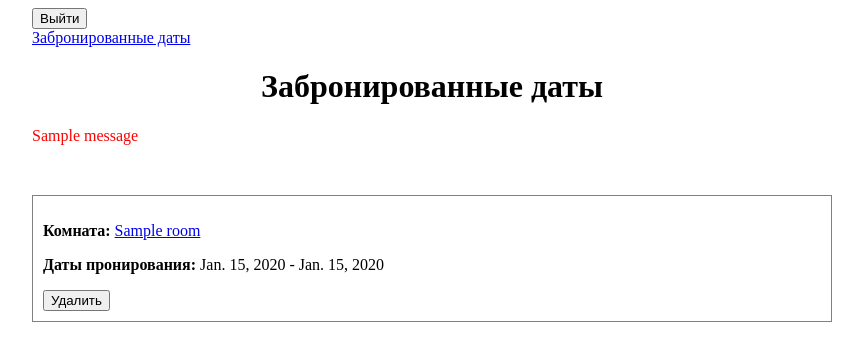
After one commit to vggog/python_test_task3, a Django app: page /rooms/booked_dates/ in a window 1280 px wide. The commit adds this page. Shown: the top 361 px of the page, without its empty margins (208-1071 px from the left). Run offline with Django 5.2, Linux system fonts and the light colour scheme; a user stored in the database is signed in; tables that the repository leaves empty hold one stand-in row (values such as "Sample post"); one stand-in notice (Sample message) is shown; parts of the project's set-up code (start-up, migrations or seed data) failed here and were passed over; some libraries are stand-ins or nearby versions.

Commit message:
Add views to get all booking records and delete booked dates

```diff
--- a/rooms/service.py
+++ b/rooms/service.py
@@ -151,3 +151,26 @@ class Service:
         booking_record.save()
 
         return 'Бронь успешна.'
+
+    @staticmethod
+    def get_booking_records(user: User) -> BookingRecords:
+        """Метод для получения всех записей на бронь сделанные пользоватедем"""
+        return BookingRecords.objects.filter(user=user)
+
+    @staticmethod
+    def delete_booked_date(
+            booking_record_id: int,
+            user: User
+    ) -> tuple[bool, str]:
+        """Метод для удаления записи на бронь"""
+        try:
+            booking_record = BookingRecords.objects.get(id=booking_record_id)
+        except ObjectDoesNotExist:
+            return False, 'Запись о броне не найдена.'
+
+        if booking_record.user != user:
+            return False, 'У вас не прав на удаление записи бронирования.'
+
+        booking_record.delete()
+
+        return True, 'Успешно удалено.'
--- /dev/null
+++ b/rooms/static/css/booking_records.css
@@ -0,0 +1,8 @@
+.booked_dates {
+    margin-top: 50px;
+}
+.booked_date {
+    padding: 10px;
+    margin-top: 25px;
+    border: 1px solid grey;
+}
--- /dev/null
+++ b/rooms/templates/booking_records.html
@@ -0,0 +1,31 @@
+{% extends "base.html" %}
+{% load static %}
+
+{% block additional_media %}
+    <link href="{% static "css/booking_records.css" %}" rel="stylesheet">
+{% endblock %}
+
+{% block title %}Моя бронь{% endblock %}
+
+{% block content %}
+    <h1>Забронированные даты</h1>
+        {% if messages %}
+                {% for message in messages %}
+                    <p style="color:red">{{ message|safe }}</p>
+                {% endfor %}
+        {% endif %}
+    <div class="booked_dates">
+        {% for date in booking_records %}
+            <div class="booked_date">
+                <p><b>Комната: </b><a href="{% url 'room' date.room.pk %}">{{ date.room.title }}</a></p>
+                <p><b>Даты пронирования: </b> {{ date.date_from }} - {{ date.date_to }}</p>
+                 <form action="{% url 'delete_booked_dates' date.pk %}" method="post">
+                    {% csrf_token %}
+                    <input type="submit" value="Удалить">
+                </form>
+            </div>
+        {% empty %}
+            <p style="text-align:center">Забронированные комнаты не найдены.</p>
+        {% endfor %}
+    </div>
+{% endblock %}
--- a/rooms/urls.py
+++ b/rooms/urls.py
@@ -4,5 +4,11 @@ from . import views
 
 urlpatterns = [
     path('', views.all_rooms),
-    path('<int:room_id>', views.get_room, name='room')
+    path('<int:room_id>', views.get_room, name='room'),
+    path('booked_dates/', views.get_booking_records, name='booked_dates'),
+    path(
+        'booked_dates/delete/<int:booked_record_id>',
+        views.delete_booked_required,
+        name='delete_booked_dates',
+    )
 ]
--- a/rooms/views.py
+++ b/rooms/views.py
@@ -1,7 +1,9 @@
-from django.http import HttpResponse, HttpRequest
-from django.shortcuts import render
+from django.http import HttpResponse, HttpRequest, HttpResponseRedirect
+from django.shortcuts import render, redirect
+from django.contrib import messages
 from django.contrib.auth import get_user
 from django.contrib.auth.models import AnonymousUser
+from django.contrib.auth.decorators import login_required
 
 from .service import Service
 from .forms import FilterAndSortForm, BookingRecordForm
@@ -66,3 +68,33 @@ def get_room(request: HttpRequest, room_id: int) -> HttpResponse:
         'room.html',
         context
     )
+
+
+@login_required(login_url='/login/')
+def get_booking_records(request: HttpRequest) -> HttpResponse:
+    """Вьюха для получения забронированных записей"""
+    context = {
+        'booking_records': Service.get_booking_records(get_user(request)),
+    }
+
+    return render(
+        request,
+        'booking_records.html',
+        context
+    )
+
+
+@login_required(login_url='/login/')
+def delete_booked_required(
+        request: HttpRequest,
+        booked_record_id: int
+) -> HttpResponseRedirect:
+    """Вьюха для удалеения записи на бронь"""
+    success, message = Service.delete_booked_date(
+        booked_record_id,
+        get_user(request)
+    )
+    if not success:
+        messages.error(request, message)
+
+    return redirect('booked_dates')
--- a/templates/base.html
+++ b/templates/base.html
@@ -24,6 +24,7 @@
                 {% csrf_token %}
                 <button type="submit">Выйти</button>
             </form>
+            <a href="{% url 'booked_dates' %}">Забронированные даты</a>
         {% else %}
             <li><a href="{% url 'login' %}">Войти</a></li>
         {% endif %}
```
